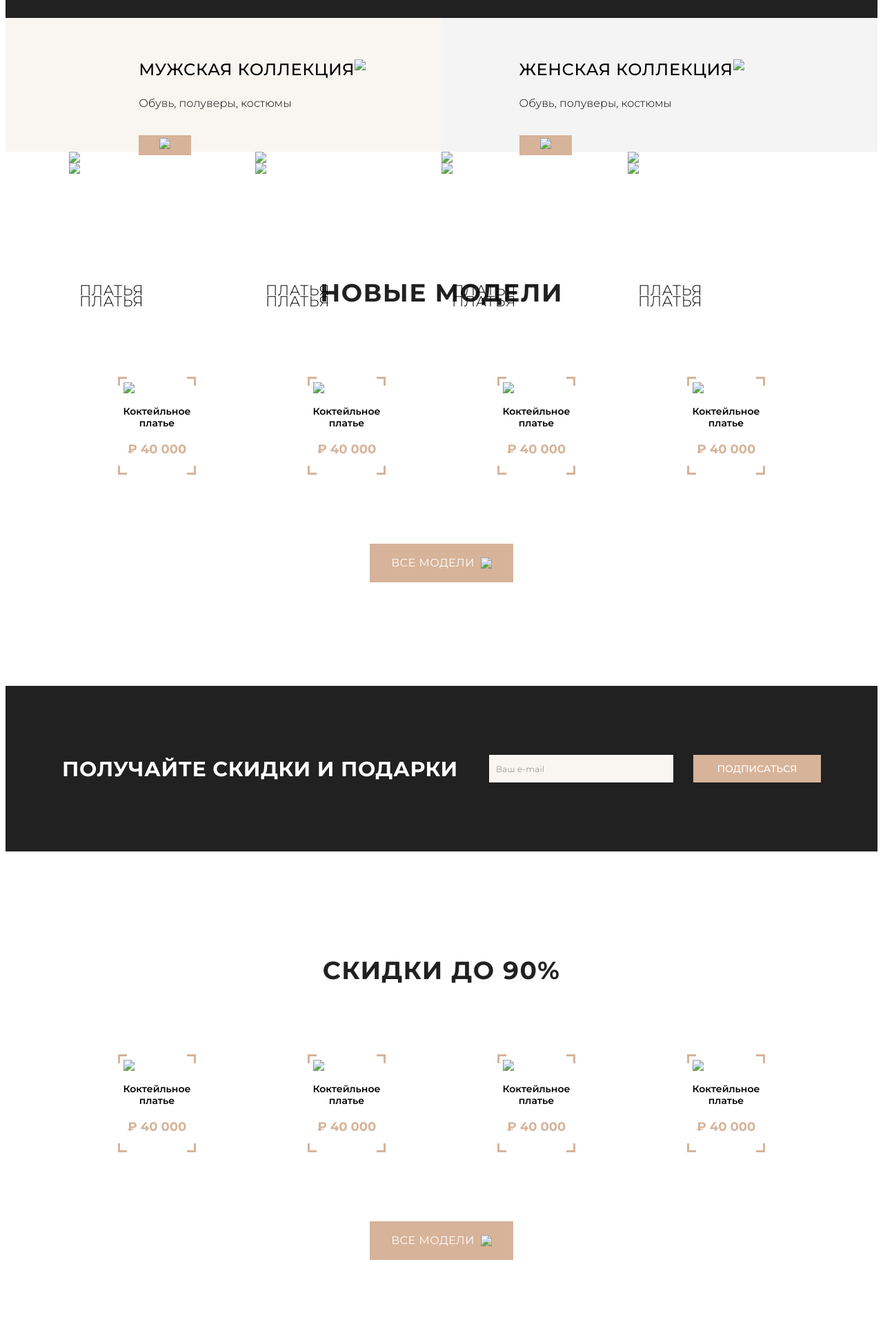
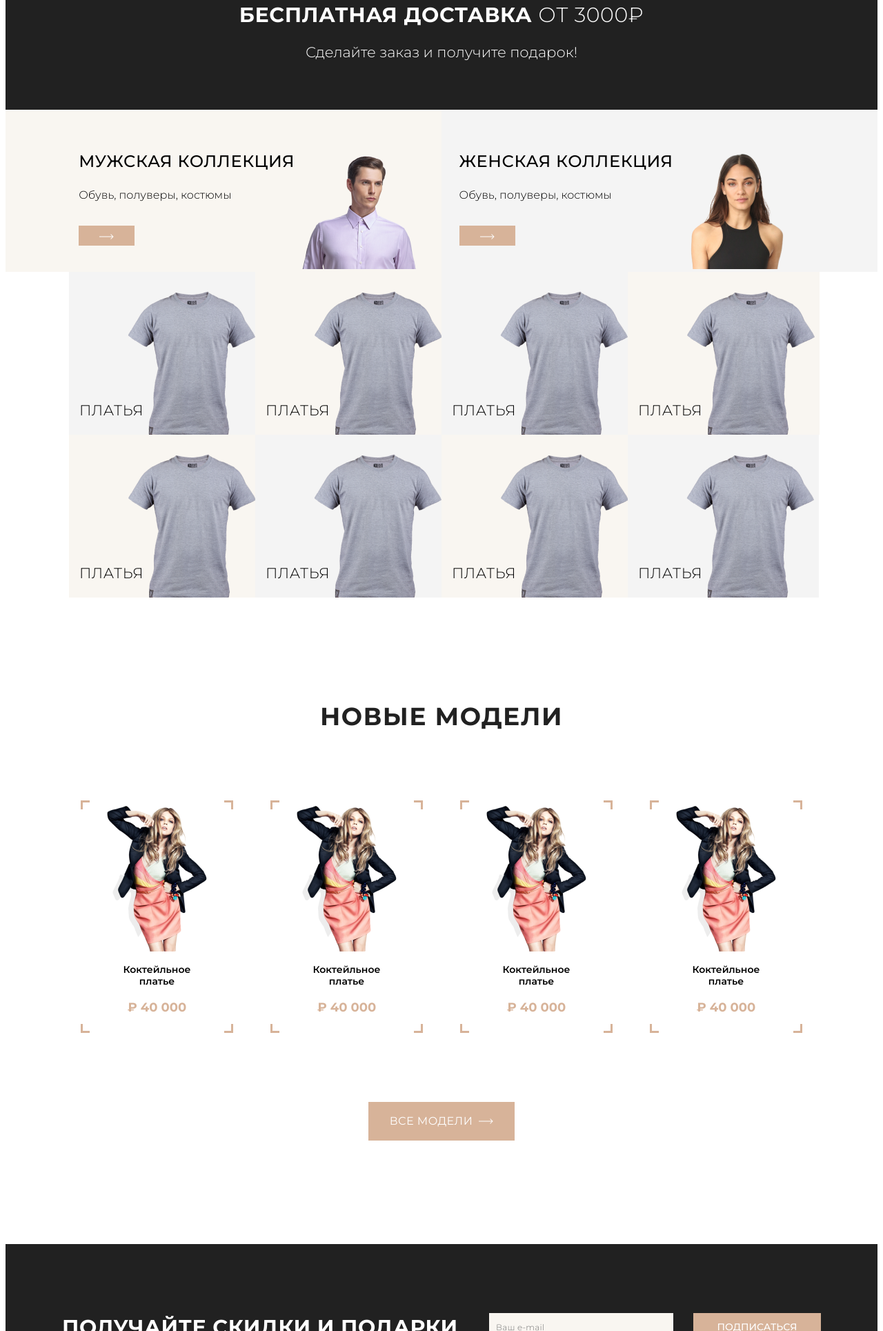
Before and after one commit to MorozovaIrina/sites, a plain HTML site: page shop/index.html in a window 1280 px wide. Shown: the part 871-2800 px from the top of the page at 69% size. Drawn offline with nearby package versions, Linux system fonts and the light colour scheme; the site is published under a folder, as on GitHub Pages, so addresses that start at the root find nothing.

Commit message:
поправила картинки

```diff
--- a/shop/index.html
+++ b/shop/index.html
@@ -26,7 +26,7 @@
             <ul class="select-menu-items">
               <li class="select-menu-item">
                 <span>Для мужчин</span>
-                <img src="image/Polygon.png" />
+                <img src="./image/Polygon.png" />
                 <ul class="select-menu-popup">
                   <li>Одежда</li>
                   <li>Обувь</li>
@@ -35,7 +35,7 @@
               </li>
               <li class="select-menu-item">
                 <span>Для женщин</span>
-                <img src="image/Polygon.png" />
+                <img src="./image/Polygon.png" />
                 <ul class="select-menu-popup">
                   <li>Одежда</li>
                   <li>Обувь</li>
@@ -44,7 +44,7 @@
               </li>
               <li class="select-menu-item">
                 <span>Для детей</span>
-                <img src="image/Polygon.png" />
+                <img src="./image/Polygon.png" />
                 <ul class="select-menu-popup">
                   <li>Одежда</li>
                   <li>Обувь</li>
@@ -54,8 +54,8 @@
             </ul>
           </div>
           <div class="header-logo">
-            <img class="pattern" src="/image/Frame-9.png" />
-            <img src="/image/the loop.png" />
+            <img class="pattern" src="./image/Frame-9.png" />
+            <img src="./image/the loop.png" />
           </div>
           <div class="header-menu">
             <ul>
@@ -64,8 +64,8 @@
             </ul>
           </div>
           <div class="header-basket">
-            <img class="basket" src="/image/shopping-basket-button.png" />
-            <img class="count" src="/image/Group 6.png" />
+            <img class="basket" src="./image/shopping-basket-button.png" />
+            <img class="count" src="./image/Group 6.png" />
           </div>
         </div>
       </div>
@@ -90,7 +90,7 @@
                   </div>
                   <img
                     class="slide-image"
-                    src="/image/running_shoes_PNG5823.png"
+                    src="./image/running_shoes_PNG5823.png"
                   />
                 </div>
               </div>
@@ -111,7 +111,7 @@
                   </div>
                   <img
                     class="slide-image"
-                    src="/image/running_shoes_PNG5823.png"
+                    src="./image/running_shoes_PNG5823.png"
                   />
                 </div>
               </div>
@@ -135,11 +135,11 @@
                 <p>МУЖСКАЯ КОЛЛЕКЦИЯ</p>
                 <p>Обувь, полуверы, костюмы</p>
                 <div>
-                  <a class="col-button"> <img src="/image/Arrow.png" /> </a>
+                  <a class="col-button"> <img src="./image/Arrow.png" /> </a>
                 </div>
               </div>
               <div class="collection-image">
-                <img src="/image/Rectangle 3-5.png" />
+                <img src="./image/Rectangle 3-5.png" />
               </div>
             </div>
             <div class="collection-woman">
@@ -147,11 +147,11 @@
                 <p>ЖЕНСКАЯ КОЛЛЕКЦИЯ</p>
                 <p>Обувь, полуверы, костюмы</p>
                 <div>
-                  <a class="col-button"> <img src="/image/Arrow.png" /> </a>
+                  <a class="col-button"> <img src="./image/Arrow.png" /> </a>
                 </div>
               </div>
               <div class="collection-image">
-                <img src="/image/Rectangle 3.1.png" />
+                <img src="./image/Rectangle 3.1.png" />
               </div>
             </div>
           </div>
@@ -161,42 +161,42 @@
         <div class="wrapper">
           <div class="catalog">
             <div class="item">
-              <img src="/image/Rectangle-9.png" />
+              <img src="./image/Rectangle-9.png" />
               <p>ПЛАТЬЯ</p>
             </div>
             <div class="item">
-              <img src="/image/Rectangle-10.png" />
+              <img src="./image/Rectangle-10.png" />
               <p>ПЛАТЬЯ</p>
             </div>
             <div class="item">
-              <img src="/image/Rectangle-9.png" />
+              <img src="./image/Rectangle-9.png" />
               <p>ПЛАТЬЯ</p>
             </div>
             <div class="item">
-              <img src="/image/Rectangle-10.png" />
+              <img src="./image/Rectangle-10.png" />
               <p>ПЛАТЬЯ</p>
             </div>
             <div class="item">
-              <img src="/image/Rectangle-10.png" />
+              <img src="./image/Rectangle-10.png" />
               <p>ПЛАТЬЯ</p>
             </div>
             <div class="item">
-              <img src="/image/Rectangle-9.png" />
+              <img src="./image/Rectangle-9.png" />
               <p>ПЛАТЬЯ</p>
             </div>
             <div class="item">
-              <img src="/image/Rectangle-10.png" />
+              <img src="./image/Rectangle-10.png" />
               <p>ПЛАТЬЯ</p>
             </div>
             <div class="item">
-              <img src="/image/Rectangle-9.png" />
+              <img src="./image/Rectangle-9.png" />
               <p>ПЛАТЬЯ</p>
             </div>
           </div>
           <h2>Новые модели</h2>
           <div class="new-item">
             <div class="cards-item">
-              <img src="/image/Rectangle 2-5.png" />
+              <img src="./image/Rectangle 2-5.png" />
               <p class="name-item">
                 Коктейльное<br />
                 платье
@@ -204,7 +204,7 @@
               <p class="price-item">₽ 40 000</p>
             </div>
             <div class="cards-item">
-              <img src="/image/Rectangle 2-5.png" />
+              <img src="./image/Rectangle 2-5.png" />
               <p class="name-item">
                 Коктейльное<br />
                 платье
@@ -212,7 +212,7 @@
               <p class="price-item">₽ 40 000</p>
             </div>
             <div class="cards-item">
-              <img src="/image/Rectangle 2-5.png" />
+              <img src="./image/Rectangle 2-5.png" />
               <p class="name-item">
                 Коктейльное<br />
                 платье
@@ -220,7 +220,7 @@
               <p class="price-item">₽ 40 000</p>
             </div>
             <div class="cards-item">
-              <img src="/image/Rectangle 2-5.png" />
+              <img src="./image/Rectangle 2-5.png" />
               <p class="name-item">
                 Коктейльное<br />
                 платье
@@ -230,7 +230,7 @@
           </div>
           <div class="NewItemButton">
             <a class="new-item-button"
-              >ВСЕ МОДЕЛИ <img src="/image/Arrow.png"
+              >ВСЕ МОДЕЛИ <img src="./image/Arrow.png"
             /></a>
           </div>
         </div>
@@ -251,7 +251,7 @@
           <h2>СКИДКИ ДО 90%</h2>
           <div class="sale-item">
             <div class="cards-item">
-              <img src="/image/Rectangle 2-5.png" />
+              <img src="./image/Rectangle 2-5.png" />
               <p class="name-item">
                 Коктейльное<br />
                 платье
@@ -259,7 +259,7 @@
               <p class="price-item">₽ 40 000</p>
             </div>
             <div class="cards-item">
-              <img src="/image/Rectangle 2-5.png" />
+              <img src="./image/Rectangle 2-5.png" />
               <p class="name-item">
                 Коктейльное<br />
                 платье
@@ -267,7 +267,7 @@
               <p class="price-item">₽ 40 000</p>
             </div>
             <div class="cards-item">
-              <img src="/image/Rectangle 2-5.png" />
+              <img src="./image/Rectangle 2-5.png" />
               <p class="name-item">
                 Коктейльное<br />
                 платье
@@ -275,7 +275,7 @@
               <p class="price-item">₽ 40 000</p>
             </div>
             <div class="cards-item">
-              <img src="/image/Rectangle 2-5.png" />
+              <img src="./image/Rectangle 2-5.png" />
               <p class="name-item">
                 Коктейльное<br />
                 платье
@@ -285,7 +285,7 @@
           </div>
           <div class="SaleItemButton">
             <a class="sale-item-button"
-              >ВСЕ МОДЕЛИ <img src="/image/Arrow.png"
+              >ВСЕ МОДЕЛИ <img src="./image/Arrow.png"
             /></a>
           </div>
         </div>
@@ -297,7 +297,7 @@
           <div class="footer">
             <div class="footer-text">
               <div class="footer-logo">
-                <img src="/image/logo-5.png" />
+                <img src="./image/logo-5.png" />
               </div>
               <p>
                 Lorem ipsum dolor sit amet,<br />
@@ -337,17 +337,17 @@
                 <li>СОЦ СЕТИ</li>
                 <li>
                   <a class="networkLink" href="#"
-                    ><img class="network" src="/image/.png" />VK.com</a
+                    ><img class="network" src="./image/.png" />VK.com</a
                   >
                 </li>
                 <li>
                   <a class="networkLink" href="#"
-                    ><img class="network" src="/image/.png" />Facebook</a
+                    ><img class="network" src="./image/.png" />Facebook</a
                   >
                 </li>
                 <li>
                   <a class="networkLink" href="#"
-                    ><img class="network" src="/image/.png" />Instagram</a
+                    ><img class="network" src="./image/.png" />Instagram</a
                   >
                 </li>
               </ul>
```
